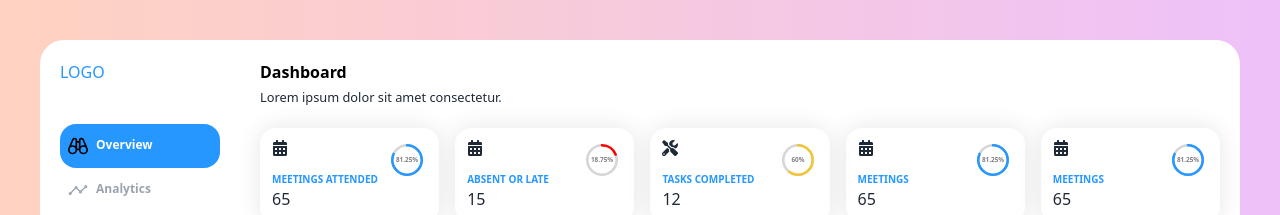
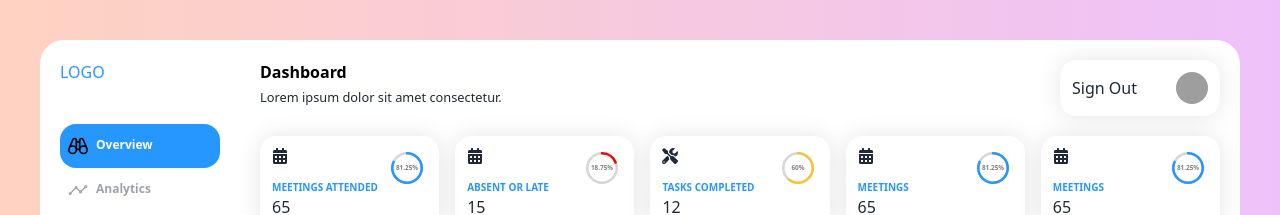
Before and after one commit to forLoop94/Employee_dashboard_app, a React (Vite) app: page /overview in a window 1280 px wide. Shown: the top 215 px of the page. Built offline with nearby package versions, Linux system fonts and the light colour scheme; grey boxes are pictures that could not be loaded.

Commit message:
Implement Sign Out function and button in overview component

```diff
--- a/src/components/Overview.jsx
+++ b/src/components/Overview.jsx
@@ -12,8 +12,11 @@ import {
   taskStyles,
 } from "./charts/progess-bar/buildStyles";
 import ProgressBarLinear from "./charts/progess-bar/ProgressBarLinear";
+import { useNavigate } from "react-router-dom";
 
 const Overview = () => {
+  const navigate = useNavigate();
+
   const avgPerformanceStat = () => {
     return empData.map((data) => Math.round(data.performance / data.sackables));
   };
@@ -61,11 +64,31 @@ const Overview = () => {
   const meetingsMissed = 15;
   const TasksCompleted = 12;
 
+  const handleSignOut = () => {
+    localStorage.removeItem("token");
+    navigate('/login');
+  }
+
   return (
     <div className="flex-col justify-between">
-      <nav className="mb-5">
-        <h1 className="text-black font-extrabold h-6">Dashboard</h1>
-        <small>Lorem ipsum dolor sit amet consectetur.</small>
+      <nav className="flex justify-between mb-5">
+        <div>
+          <h1 className="text-black font-extrabold h-6">Dashboard</h1>
+          <small>Lorem ipsum dolor sit amet consectetur.</small>
+        </div>
+        <div
+          className="hidden lg:flex justify-between items-center p-3 w-1/6 shadow-[0_0_25px_rgba(0,0,0,0.1)] rounded-2xl dropdown"
+          tabIndex={0}
+          role="button"
+        >
+          <h5 className="w-2/3">Sign Out</h5>
+          <img
+            className="rounded-full object-cover w-8 h-8"
+            src={singleEmployee.image}
+            alt=""
+          />
+          <div tabIndex={0} className="dropdown-content z-[1] menu p-2 shadow bg-base-100 rounded-box w-36 mt-24" onClick={handleSignOut}>sign out</div>
+        </div>
       </nav>
       <div className="grid grid-cols-1 lg:grid-cols-5 gap-4">
         <div className="lg:col-span-1 lg:row-span-1 p-2 w-auto shadow-[0_0_25px_rgba(0,0,0,0.1)] rounded-2xl">
```
